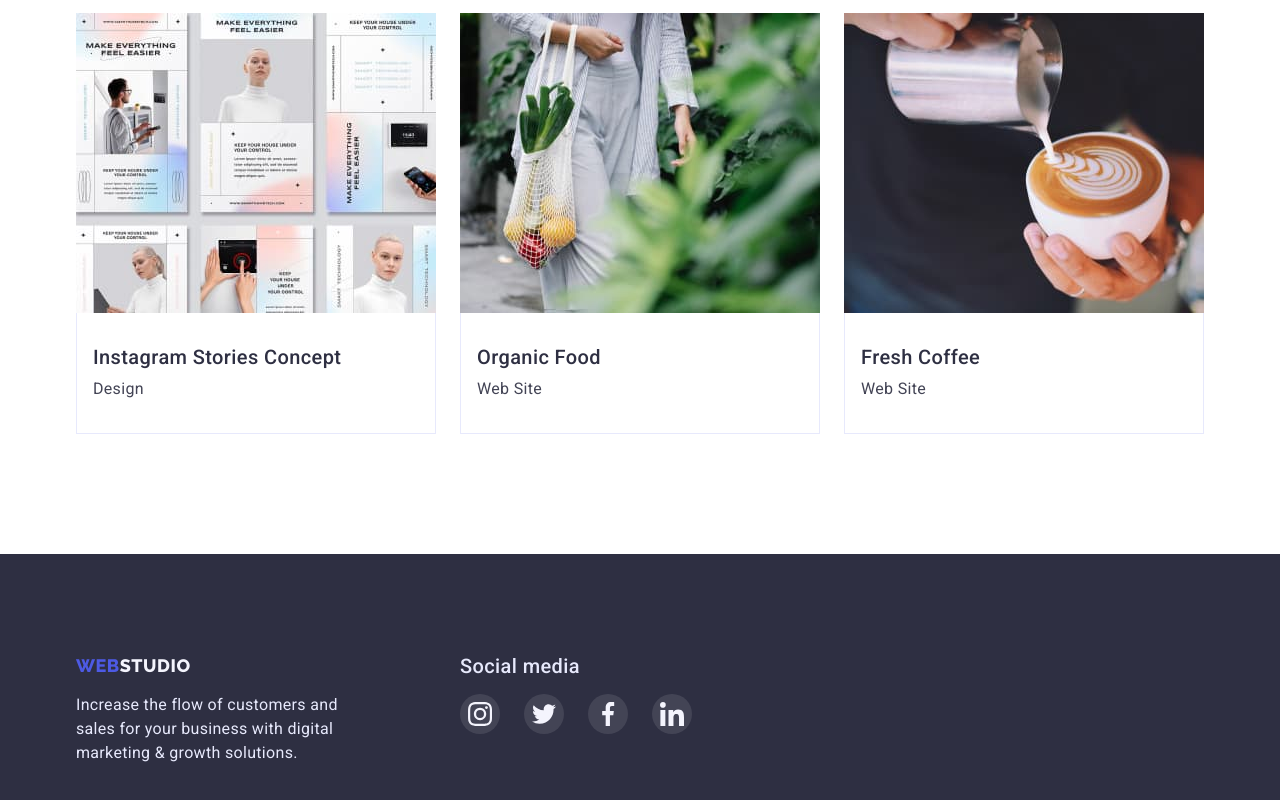
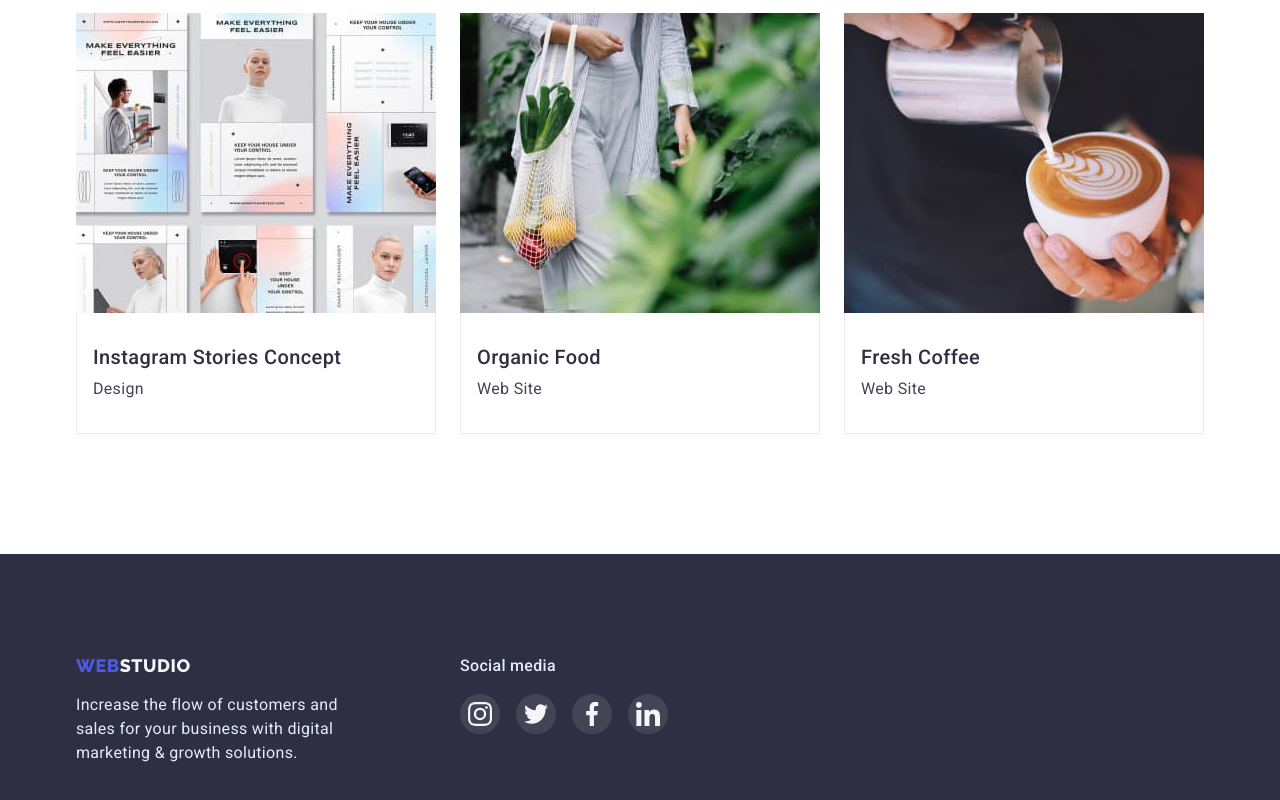
Before and after one commit to marilarina/goit-markup-hw-04, a plain HTML site: page portfolio.html in a window 1280 px wide. Shown: the part 1216-2016 px from the top of the page. Drawn offline with nearby package versions, Linux system fonts and the light colour scheme.

Commit message:
corrected hw4

```diff
--- a/css/styles.css
+++ b/css/styles.css
@@ -30,7 +30,7 @@ img {
     padding-right: 0;
 }
 .link {
-    display: inline-block;
+    display: block;
     text-decoration: none;
 }
 .list {
@@ -267,8 +267,8 @@ img {
     margin-top: 72px;
 }
 .card-name {
-    padding: 0;
-    margin: 32px 16px;
+    padding: 32px 16px;
+
 }
 .list-item {
     flex-basis: calc((100% - 72px)/ 4);
@@ -283,6 +283,7 @@ img {
     padding: 0;
     gap: 24px;
     margin-top: 8px;
+    margin-bottom: 0;
 }
 .social-links-item-link {
     display: flex;
@@ -325,7 +326,7 @@ img {
     border: 1px solid#8e8f99;
     border-radius: 4px;
     margin: 0;
-    padding: 16px 32px;;
+
 }
 .customers-logo-link:hover,
 .customers-logo-link:focus {
@@ -355,7 +356,8 @@ img {
     border: 1px solid var(--accent-color);
     border-top: none;
 }
-.project-item:hover {
+.project-item > .link:hover,
+.project-item > .link:focus {
     box-shadow: 0px 1px 6px rgba(46, 47, 66, 0.08), 0px 1px 1px rgba(46, 47, 66, 0.16), 0px 2px 1px rgba(46, 47, 66, 0.08);
 }
 .project-subtitle {
@@ -399,13 +401,21 @@ img {
 .footer-container {
     display: flex;
     align-items: center;
-    gap: 120px;
 }
-.footer .item-subtitle {
+.footer-right {
+    margin-left: 120px;
+}
+.footer-right-title {
     color: var(--accent-color);
+    font-size: 16px;
+    font-weight: 500;
+    line-height: 1.5;
+    letter-spacing: 0.02em;
 }
-.social-links {
+.social-links-footer {
     display: flex;
+    justify-content: space-between;
+    gap: 16px;
     margin-top: 16px;
     margin-bottom: 32px;
 }
--- a/portfolio.html
+++ b/portfolio.html
@@ -164,8 +164,8 @@
 					</p>
 				</div>
 				<div class="footer-right">
-					<h3 class="item-subtitle">Social media</h3>
-					<ul class="social-links list">
+					<b class="footer-right-title">Social media</b>
+					<ul class="social-links-footer list">
 						<li class="social-links-item">
 							<a href="" class="social-links-box-link">
 								<svg class="social-links-box-icon" width="24" height="24">
```
Also changed, not shown: index.html (+2 -2 lines).
